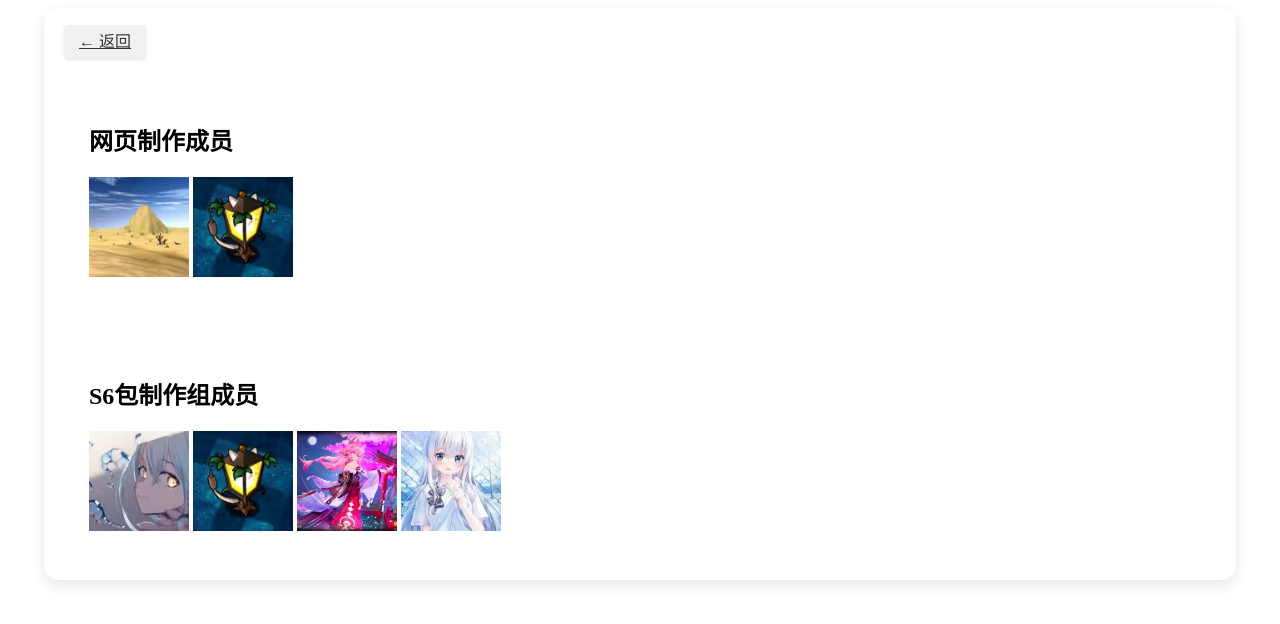
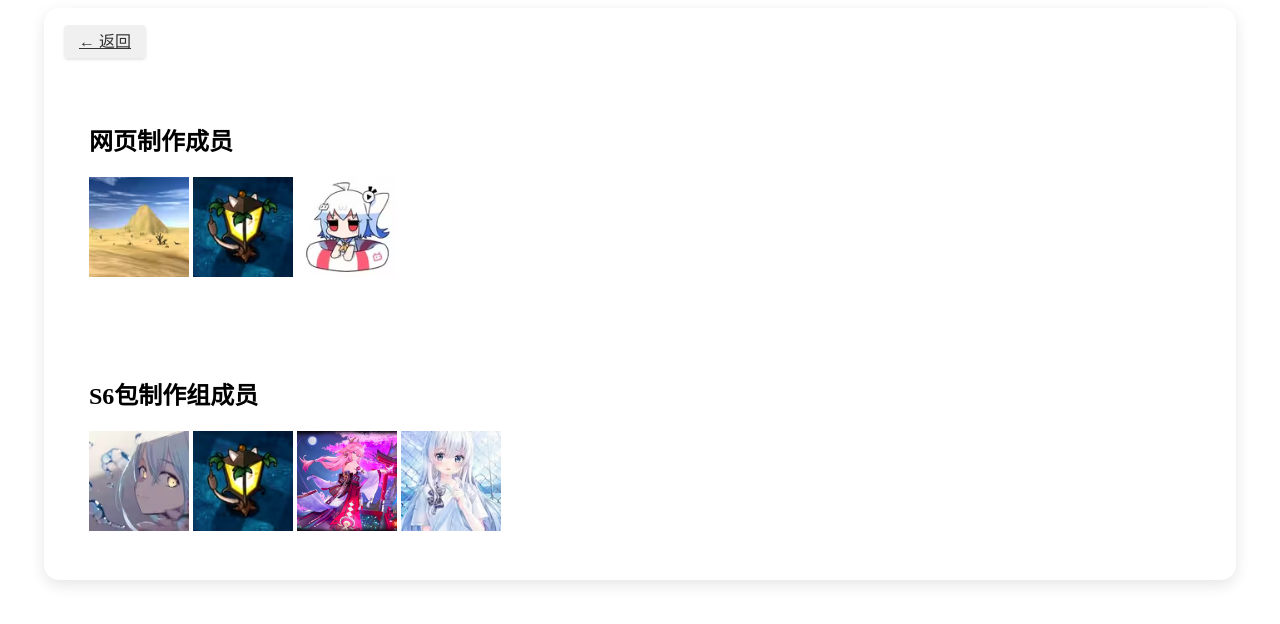
Before and after one commit to 0x0-0/S6BaoOfficialWebsite, a plain HTML site: page crew.html in a window 1280 px wide. Drawn offline with Linux system fonts and the light colour scheme.

Commit message:
新增制作组

```diff
--- a/crew.html
+++ b/crew.html
@@ -41,6 +41,7 @@
         <h2>网页制作成员</h2>
         <a href="https://b23.tv/BIravzA"><img src="crew_image/sh_lhc.avif" alt="sh_lhc" class="crew_pic" /></a>
         <a href="https://space.bilibili.com/3494355979471234"><img src="crew_image/xpok_kkkk.avif" alt="xpok_kkkk" class="crew_pic"/></a>
+        <a href="https://space.bilibili.com/1960400460"><img src="crew_image/yuyi.avif" alt="超级真新人" class="crew_pic"/></a>
         </div>
         <div class="crew">
         <h2>S6包制作组成员</h2>
```
Also changed, not shown: crew_image/yuyi.avif (added).
